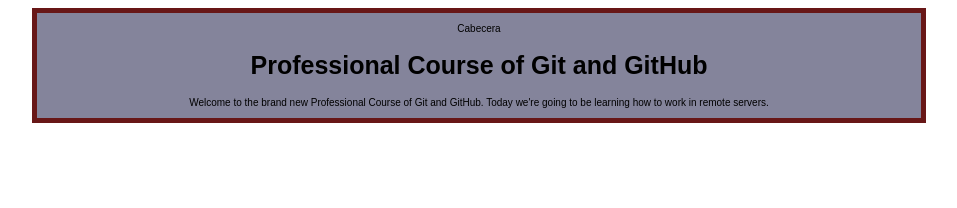
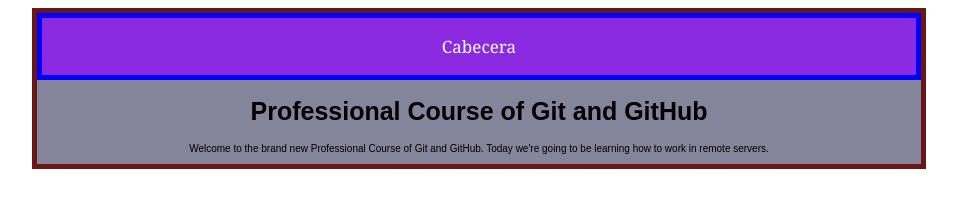
Before and after one commit to enriqueformoso/practice, a plain HTML site: page index.html in a window 1280 px wide. Shown: the whole page, without its empty margins (161-1118 px from the left). Drawn offline with Linux system fonts and the light colour scheme.

Commit message:
Finalizada la cabecera

```diff
--- a/CSS/styles.css
+++ b/CSS/styles.css
@@ -12,6 +12,17 @@ html {
     text-align: center;
 }*/
 
+#cabecera {
+    border: .5rem solid blue;
+    background-color: blueviolet;
+}
+
+#cabecera p {
+    font-family: Georgia, 'Times New Roman', Times, serif;
+    font-size: 1.7rem;
+    color: white;
+}
+
 #container {
     width: 70%;
     padding: 0;
```
